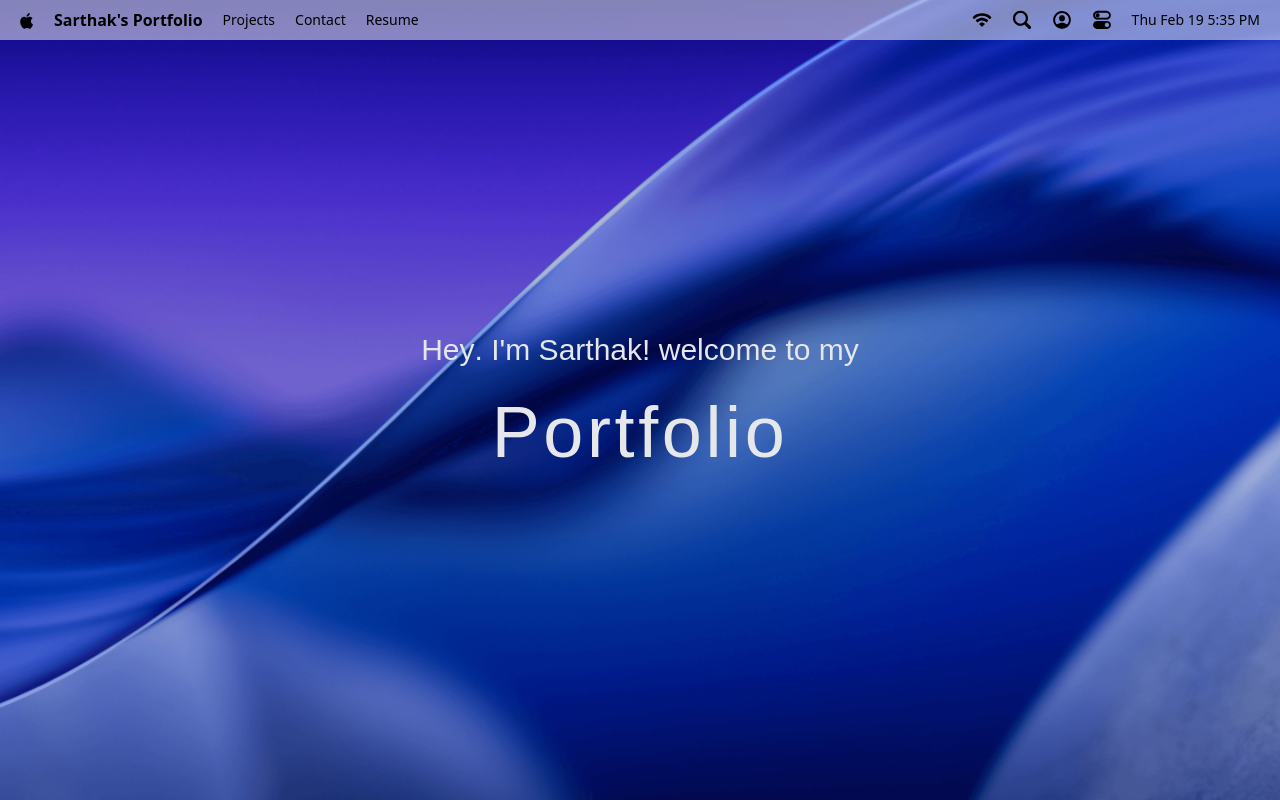
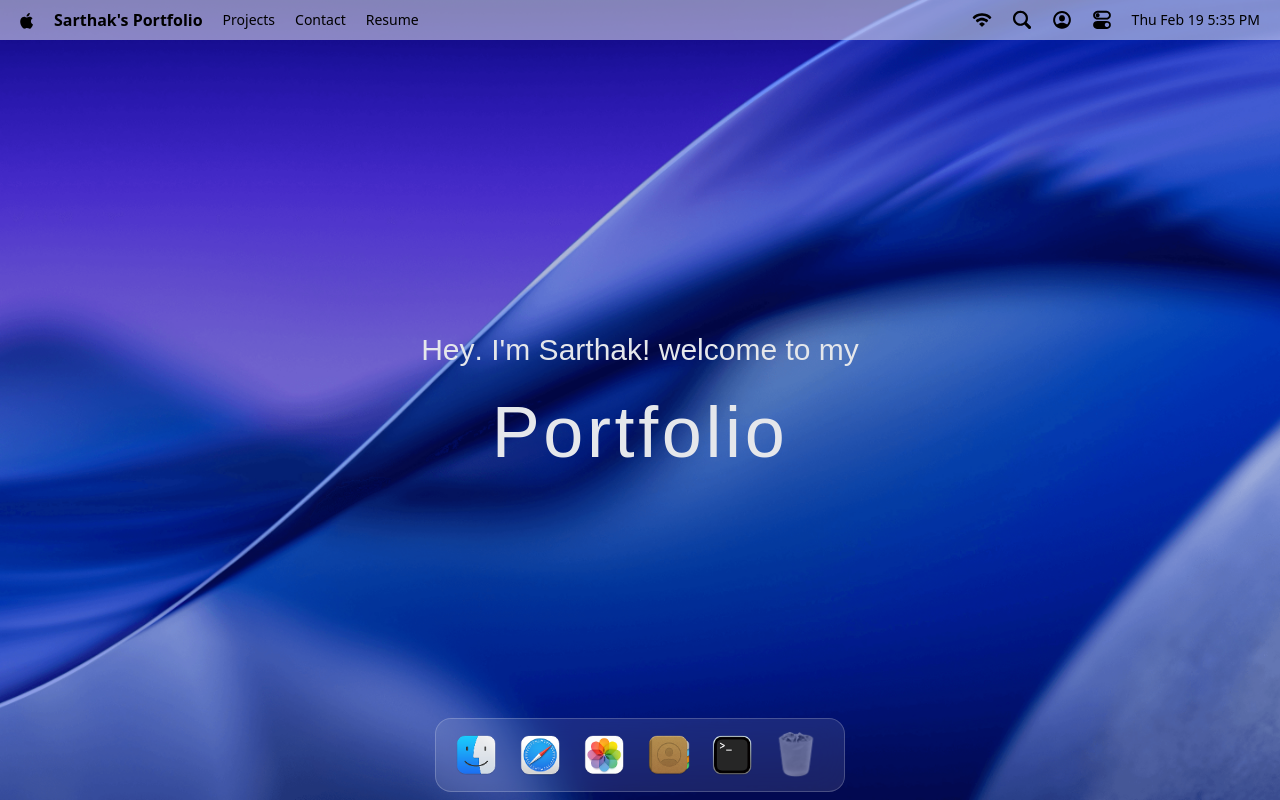
Before and after one commit to sarthakbombale/Portfolio, a React (Vite) app: page / in a window 1280 px wide. Built offline with nearby package versions, Linux system fonts and the light colour scheme; a web font is replaced by a local one.

Commit message:
Dock prsenation implemented

```diff
--- a/package.json
+++ b/package.json
@@ -17,6 +17,7 @@
     "lucide-react": "^0.575.0",
     "react": "^19.2.0",
     "react-dom": "^19.2.0",
+    "react-tooltip": "^5.30.0",
     "tailwindcss": "^4.1.18"
   },
   "devDependencies": {
--- a/src/App.tsx
+++ b/src/App.tsx
@@ -1,4 +1,5 @@
-import { Navbar, Welcome } from "./components/index.ts"
+
+import { Navbar, Welcome ,Dock} from "./components/index.ts"
 
 
 const App: React.FC = () => {
@@ -6,6 +7,7 @@
     <main>
       <Navbar />
       <Welcome />
+      <Dock />
     </main>
   )
 }
--- /dev/null
+++ b/src/components/Dock.tsx
@@ -0,0 +1,106 @@
+import React, { useRef } from 'react'
+import { dockApps } from '../constants';
+import { Tooltip } from 'react-tooltip'
+import { useGSAP } from '@gsap/react';
+import gsap from 'gsap';
+
+const Dock: React.FC = () => {
+    const dockRef = useRef<HTMLDivElement>(null);
+
+    useGSAP(() => {
+        const dock = dockRef.current;
+        if (!dock) return;
+
+        const icons = gsap.utils.toArray<HTMLElement>(".dock-icon");
+
+        const animateIcons = (mouseX: number) => {
+            const { left: dockLeft } = dock.getBoundingClientRect();
+
+            icons.forEach((icon) => {
+                const { left: iconLeft, width } = icon.getBoundingClientRect();
+                const center = (iconLeft - dockLeft) + width / 2;
+                const distance = Math.abs(mouseX - center);
+                const intensity = Math.exp(-(distance ** 2.5) / 2000);
+
+                gsap.to(icon, {
+                    scale: 1 + 0.25 * intensity,
+                    y: -15 * intensity,
+                    duration: 0.2,
+                    ease: "power1.out",
+                });
+            });
+        };
+
+        const handleMouseEnter = (e: Event) => {
+            const target = e.currentTarget as HTMLElement;
+
+            // Hover bounce
+            gsap.to(target, {
+                y: 0,
+                duration: 0.3,
+                ease: "power1.out"
+            });
+        };
+
+        const handleMouseMove = (e: MouseEvent) => {
+            const { left } = dock.getBoundingClientRect();
+            animateIcons(e.clientX - left);
+        };
+
+        const handleMouseLeave = () => {
+            gsap.to(icons, {
+                scale: 1,
+                y: 0,
+                duration: 0.3,
+                ease: "power1.out"
+            });
+        };
+
+        icons.forEach(icon => {
+            icon.addEventListener("mouseenter", handleMouseEnter);
+        });
+
+        dock.addEventListener("mousemove", handleMouseMove);
+        dock.addEventListener("mouseleave", handleMouseLeave);
+
+        return () => {
+            icons.forEach(icon => {
+                icon.removeEventListener("mouseenter", handleMouseEnter);
+            });
+            dock.removeEventListener("mousemove", handleMouseMove);
+            dock.removeEventListener("mouseleave", handleMouseLeave);
+        };
+    }, { scope: dockRef });
+
+    return (
+        <section id='dock' className="fixed bottom-2 w-full flex justify-center z-50">
+            <div
+                ref={dockRef}
+                className='dock-container flex items-end gap-2 px-4 py-2 bg-white/10 backdrop-blur-lg rounded-2xl border border-white/20'
+            >
+                {dockApps.map(({ id, name, icon, canOpen }) => (
+                    <div key={id} className='relative flex justify-center'>
+                        <button
+                            type='button'
+                            className='dock-icon outline-none'
+                            aria-label={name}
+                            data-tooltip-id='dock-tooltip'
+                            data-tooltip-content={name}
+                            disabled={!canOpen}
+                        >
+                            <img
+                                src={`/images/${icon}`}
+                                alt={name}
+                                loading="lazy"
+                                className={`w-12 h-12 object-contain pointer-events-none ${canOpen ? "" : "opacity-40 grayscale"}`}
+                            />
+                        </button>
+                    </div>
+                ))}
+                <Tooltip id="dock-tooltip" place='top' className='tooltip' />
+            </div>
+        </section>
+    )
+}
+
+export default Dock;
--- a/src/components/index.ts
+++ b/src/components/index.ts
@@ -1,4 +1,5 @@
 import Navbar from "../components/Navbar.tsx";
 import Welcome from "../components/Welcome.tsx";
+import Dock from "../components/Dock.tsx";
 
-export { Navbar, Welcome }
+export { Navbar, Welcome, Dock }
```
Also changed, not shown: 1 other file (tests, documents, lock files or other folders).
